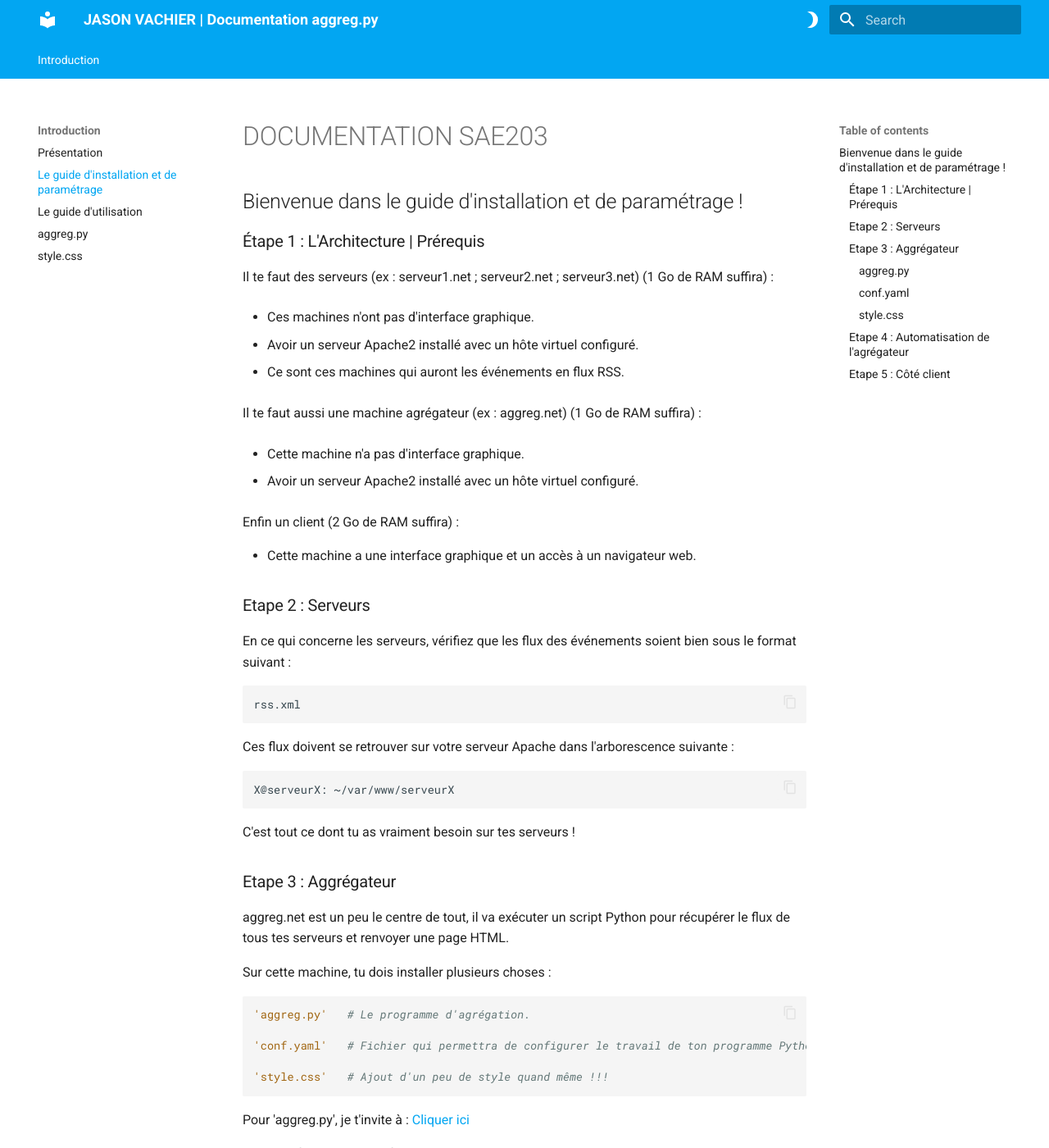
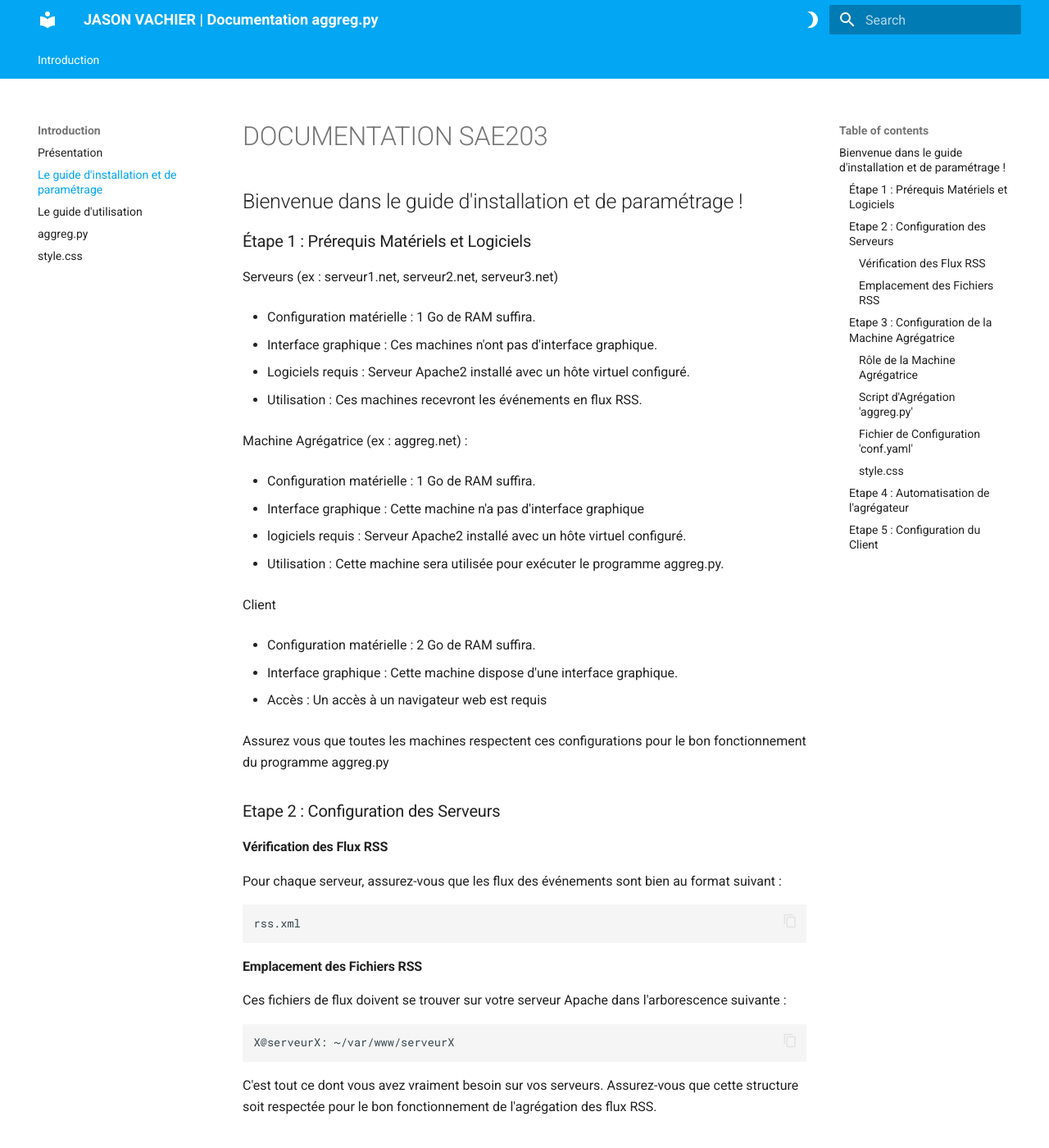
Before and after one commit to JasonVachier/SAE203, an MkDocs documentation site: the page built from docs/Etape1.md, in a window 1280 px wide and 1400 px high. Shown: the whole window at 82% size. Built offline with MkDocs 1.6.1 and Material for MkDocs 9.7.7, drawn with Linux system fonts in a browser that asks for light colours; some of the changed text lies outside the part shown.

```diff
--- a/docs/Etape1.md
+++ b/docs/Etape1.md
@@ -2,99 +2,116 @@
 
 ## Bienvenue dans le guide d'installation et de paramétrage !
 
-### Étape 1 : L'Architecture | Prérequis
+### Étape 1 : Prérequis Matériels et Logiciels
 
 
-Il te faut des serveurs (ex : serveur1.net ; serveur2.net ; serveur3.net) (1 Go de RAM suffira) :
+Serveurs (ex : serveur1.net, serveur2.net, serveur3.net)
 
-- Ces machines n'ont pas d'interface graphique.
+- Configuration matérielle : 1 Go de RAM suffira.
 
-- Avoir un serveur Apache2 installé avec un hôte virtuel configuré.
+- Interface graphique : Ces machines n'ont pas d'interface graphique.
 
-- Ce sont ces machines qui auront les événements en flux RSS.
+- Logiciels requis : Serveur Apache2 installé avec un hôte virtuel configuré.
+
+- Utilisation : Ces machines recevront les événements en flux RSS.
 
 
-Il te faut aussi une machine agrégateur (ex : aggreg.net) (1 Go de RAM suffira) :
+Machine Agrégatrice (ex : aggreg.net) :
 
-- Cette machine n'a pas d'interface graphique.
+- Configuration matérielle : 1 Go de RAM suffira.
 
-- Avoir un serveur Apache2 installé avec un hôte virtuel configuré.
+- Interface graphique : Cette machine n'a pas d'interface graphique
 
-Enfin un client (2 Go de RAM suffira) :
+- logiciels requis : Serveur Apache2 installé avec un hôte virtuel configuré.
 
-- Cette machine a une interface graphique et un accès à un navigateur web.
+- Utilisation : Cette machine sera utilisée pour exécuter le programme aggreg.py.
+
+Client
+
+- Configuration matérielle : 2 Go de RAM suffira.
+
+- Interface graphique : Cette machine dispose d'une interface graphique.
+
+- Accès : Un accès à un navigateur web est requis
 
 
-### Etape 2 : Serveurs
+Assurez vous que toutes les machines respectent ces configurations pour le bon fonctionnement du programme aggreg.py
 
 
-En ce qui concerne les serveurs, vérifiez que les flux des événements soient bien sous le format suivant :
+### Etape 2 : Configuration des Serveurs
+
+#### Vérification des Flux RSS
+
+Pour chaque serveur, assurez-vous que les flux des événements sont bien au format suivant :
 
     rss.xml
 
-Ces flux doivent se retrouver sur votre serveur Apache dans l'arborescence suivante :
+#### Emplacement des Fichiers RSS
+
+Ces fichiers de flux doivent se trouver sur votre serveur Apache dans l'arborescence suivante :
 
     X@serveurX: ~/var/www/serveurX
 
-C'est tout ce dont tu as vraiment besoin sur tes serveurs !
+C'est tout ce dont vous avez vraiment besoin sur vos serveurs. Assurez-vous que cette structure soit respectée pour le bon fonctionnement de l'agrégation des flux RSS.
 
 
-### Etape 3 : Aggrégateur
+### Etape 3 : Configuration de la Machine Agrégatrice
 
+#### Rôle de la Machine Agrégatrice
 
-aggreg.net est un peu le centre de tout, il va exécuter un script Python pour récupérer le flux de tous tes serveurs et renvoyer une page HTML.
+La machine aggreg.net est le centre de l'agrégation. Elle exécute un script Python pour récupérer les flux de tous vos serveurs et générer une page HTML.
 
-Sur cette machine, tu dois installer plusieurs choses :
+Sur cette machine, installez les éléments suivants :
 
     'aggreg.py'   # Le programme d'agrégation.
 
-    'conf.yaml'   # Fichier qui permettra de configurer le travail de ton programme Python rapidement et facilement.
+    'conf.yaml'   # Fichier de configuration pour paramétrer facilement le programme Python.
 
     'style.css'   # Ajout d'un peu de style quand même !!!
 
 
-Pour 'aggreg.py', je t'invite à : [Cliquer ici](AggregPy.md)
+Pour 'aggreg.py': [Cliquez ici](AggregPy.md)
 
 
-Pour 'conf.yaml', Crée un fichier du même nom et inscris-y :
+Créez un fichier nommé 'conf.yaml' et insérez-y le contenu suivant :
 
     sources:
             - http://serveur1.net/rss.xml
             - http://serveur2.net/rss.xml
             - http://serveur3.net/rss.xml
-            .... (ajoute autant de liens que tu as de serveurs)
+            .... ( ajoutez autant de liens que vous avez de serveurs)
         rss-name: rss.xml
         destination: /var/www/aggreg/index.html
         tri-chrono: True
 
 
-Pour 'style.css', je t'invite à : [Cliquer ici](StyleCss.md)
+Pour 'style.css': [Cliquez ici](StyleCss.md)
 
 
-#### aggreg.py
+#### Script d'Agrégation 'aggreg.py'
 
-'aggreg.py' se trouve dans votre répertoire /home ou un autre répertoire.
+Le script 'aggreg.py' se trouve dans votre répertoire '/home' ou dans un autre répertoire.
 
-Il est important de bien savoir où il se trouve pour l'automatisation !!
+Il est important de bien connaître son emplacement pour l'automatisation.
 
-#### conf.yaml
+#### Fichier de Configuration 'conf.yaml'
 
-Mettez-le dans un répertoire facile d'accès, c'est le seul fichier que vous aurez à modifier par la suite.
+Placez le fichier 'conf.yaml' dans un répertoire facile d'accès, car c'est le seul fichier que vous aurez à modifier par la suite.
 
 #### style.css
 
-'style.css' doit se trouver au même endroit où la page HTML est générée, soit dans votre serveur Apache :
+Le fichier 'style.css' doit se trouver au même endroit où la page HTML est générée, donc dans votre serveur Apache :
 
     /var/www/aggreg/style.css
 
-Vous pouvez y ajouter dans ce répertoire une image de fond de votre choix, c'est paramétré pour ! (l'image doit s'appeler 'fond.jpg')
+Dans ce répertoire, vous pouvez également ajouter une image de fond de votre choix. Assurez-vous que l'image se nomme 'fond.jpg'.
 
 Je vous propose celle-ci par exemple : [Cliquer ici](https://drive.google.com/file/d/1Pug2jDliUAHsWg-INjGTAQo20B8lawGK/view?usp=drive_link)
 
 
 ### Etape 4 : Automatisation de l'agrégateur
 
-Pour l'automatisation, je vous propose d'utiliser crontab.
+Pour l'automatisation, je vous propose d'utiliser 'crontab'.
 
 Le but est que le programme se lance automatiquement toutes les minutes, heures ou jours selon vos besoins.
 
@@ -113,16 +130,17 @@ Puis :
     *  *  *  *  * python3 /chemin/vers/aggreg.py
 
 
-Après cela, si tout s'est bien passé, le programme se lance automatiquement et génère une page HTML (toute jolie pardi !) avec les flux de tes différents serveurs.
+Après cela, si tout s'est bien passé, le programme se lance automatiquement et génère une page HTML (toute jolie pardi !), avec les flux de vos différents serveurs.
 
 
-### Etape 5 : Côté client
+### Etape 5 : Configuration du Client
 
-Pour la machine client, il faut que tu aies accès au serveur Apache de aggreg.net pour visualiser la page HTML des logs des événements, et pour cela, rien de plus simple !
+Pour la machine client, vous devez avoir accès au serveur Apache de aggreg.net pour visualiser la page HTML des logs des événements. Et pour cela, rien de plus simple !
 
-Sur votre navigateur, installez l'extension LiveHosts disponible sur la plupart des navigateurs. [Github de LiveHosts](https://github.com/Aioros/livehosts)
 
-Puis paramétrez LiveHosts avec :
+Sur votre navigateur, installez l'extension LiveHosts disponible sur la plupart des navigateurs.[Github de LiveHosts](https://github.com/Aioros/livehosts)
+
+Puis configurez LiveHosts comme suit :
 
     Hostname : (par exemple: aggreg.net)
 
--- a/docs/css/night-owl.css
+++ b/docs/css/night-owl.css
@@ -75,7 +75,7 @@ SOFTWARE.
   color: #82AAFF
 }
 .hljs-title {
-  color: #505000;
+  color: #818121;
   font-style: italic
 }
 .hljs-params {
```
Also changed, not shown: docs/Etape2.md (+6 -6 lines), docs/index.md (+5 -7 lines).
